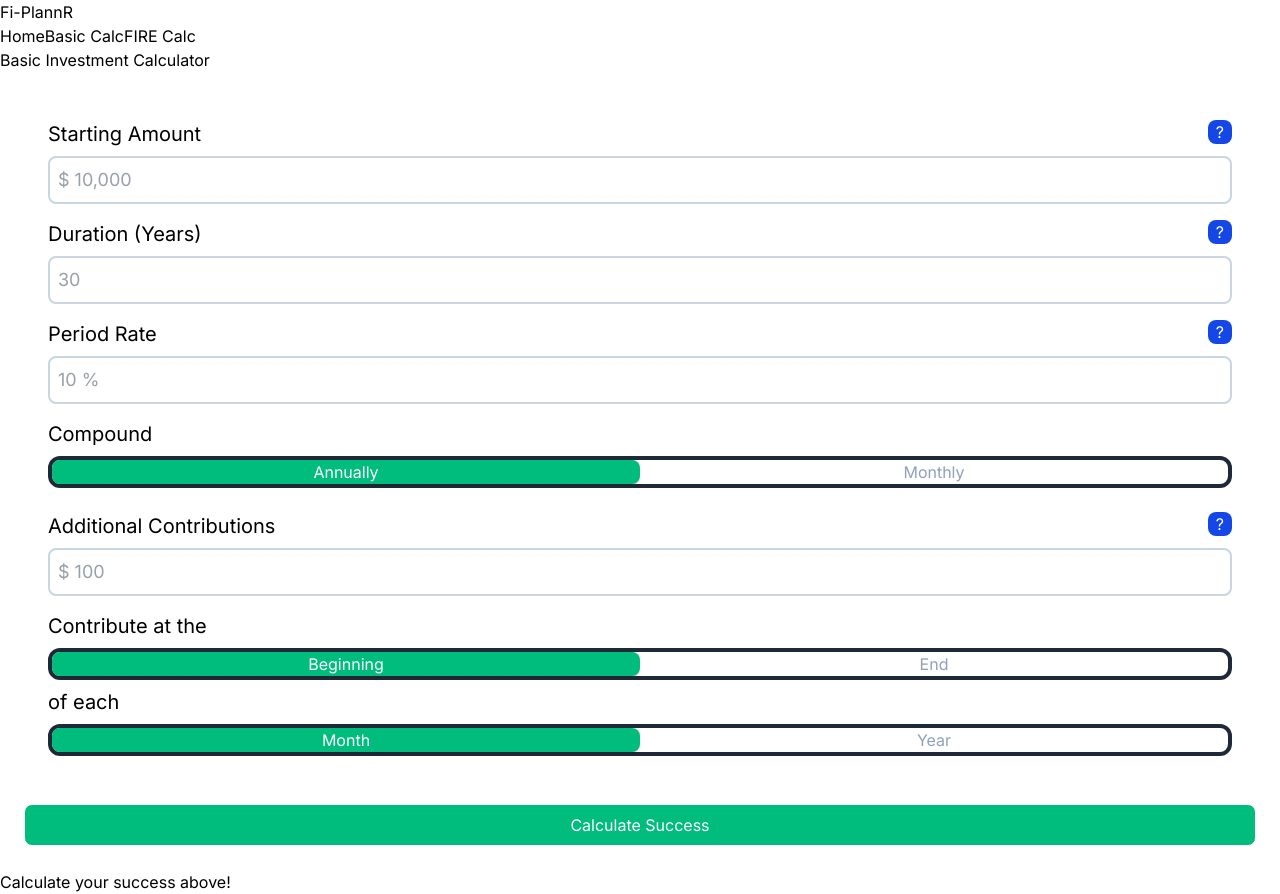
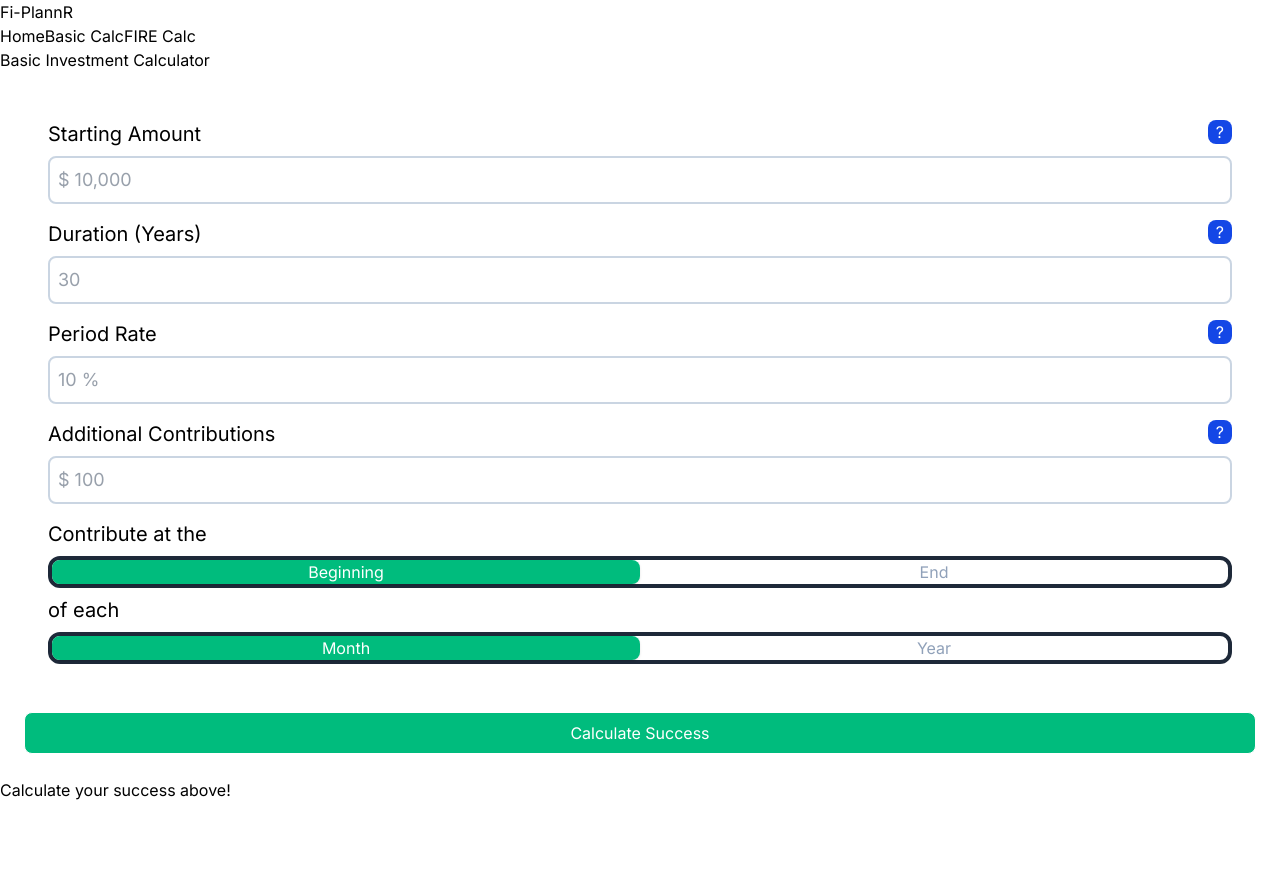
Before and after one commit to jwilliams21/fi-plannr, a React (Vite) app: page /basic in a window 1280 px wide. After the commit the page ends 802 px from the top, so only its background shows below. Built offline with nearby package versions, Linux system fonts and the light colour scheme.

Commit message:
Remove compoundFrequency UI code

```diff
--- a/src/components/BasicInputs.jsx
+++ b/src/components/BasicInputs.jsx
@@ -17,6 +17,7 @@ export default function BasicInputs({ register, errors, compoundFrequency, onCom
         placeholder='$ 10,000'
         prefix='$'
         error={errors.startingAmt?.message}
+        description='How much do you already have?'
       />
 
       <InputField
@@ -31,6 +32,7 @@ export default function BasicInputs({ register, errors, compoundFrequency, onCom
         placeholder='30'
         prefix='#'
         error={errors.duration?.message}
+        description='How many years do you plan to invest this money?'
       />
 
       <InputField
@@ -45,15 +47,16 @@ export default function BasicInputs({ register, errors, compoundFrequency, onCom
         placeholder='10 %'
         prefix='%'
         error={errors.returnRate?.message}
+        description='What return rate are you expecting?  In other words, provide a growth percentage.  Typical annual rates vary between 6% - 12%.'
       />
 
-      <div>
+      {/* <div>
         <label className='w-full text-xl'>Compound</label>
         <div className='my-2 grid grid-cols-2 border-4 border-gray-800 rounded-xl'>
           <Button variant='toggle' active={compoundFrequency === 'annual' ? true : false}  onClick={() => {onCompoundFrequencyChange('annual')}}>Annually</Button>
           <Button variant='toggle' active={compoundFrequency === 'monthly' ? true : false} onClick={() => {onCompoundFrequencyChange('monthly')}}>Monthly</Button>
         </div>
-      </div>
+      </div> */}
 
       <InputField
         id='addContribute'
--- a/src/components/LabelInfo.jsx
+++ b/src/components/LabelInfo.jsx
@@ -4,8 +4,8 @@ export default function LabelInfo({ label, description }) {
     const [isOpen, setIsOpen] = useState(false)
 
     useEffect(() => {
-        const handlePopState = (event) => {
-            if(!event.state || event.state.modal !== 'info-overlay'){
+        const handlePopState = (e) => {
+            if(!e.state || e.state.modal !== 'info-overlay'){
                 setIsOpen(false)
             }
         }
@@ -31,7 +31,7 @@ export default function LabelInfo({ label, description }) {
             <p className='bg-blue-700 text-white px-2 rounded-lg' onClick={() => setIsOpen(!isOpen)}>?</p>
             {isOpen &&
                 <div className='fixed inset-0 z-50 flex items-center justify-center p-4 bg-slate-900/60 backdrop-blur-sm transition-opacity' onClick={closeModal}>
-                    <div className='relative w-full overflow-y-auto text-white bg-emerald-600 border border-slate-200 rounded-2xl shadow-2xl p-6 md:p-8'>
+                    <div className='relative w-full overflow-y-auto text-white bg-emerald-600 border border-slate-200 rounded-2xl shadow-2xl p-6'>
                         <button
                             type='button'
                             onClick={closeModal}
--- a/src/features/fi-calculator/utils/fiMath.js
+++ b/src/features/fi-calculator/utils/fiMath.js
@@ -16,7 +16,7 @@ export const fiMath = ({ startingAmt, duration, returnRate, addContribute, compo
 
 
     let monthlyRate = 0;
-    if(compoundFrequency === 'annual') {
+    if(compoundFrequency === 'annual' || compoundFrequency === '') {
         monthlyRate = Math.pow(1 + rate, 1 / 12) - 1;
     } else if (compoundFrequency === 'monthly') {
         monthlyRate = rate;
```
